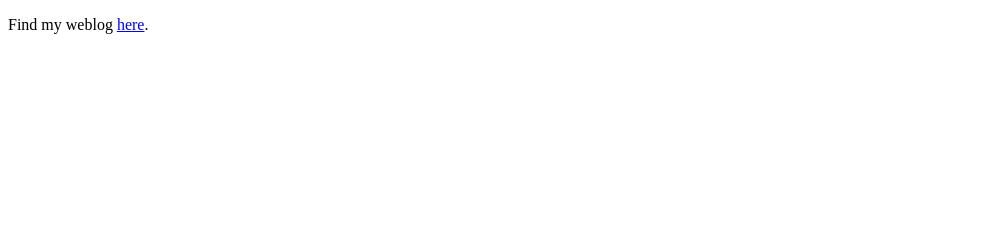
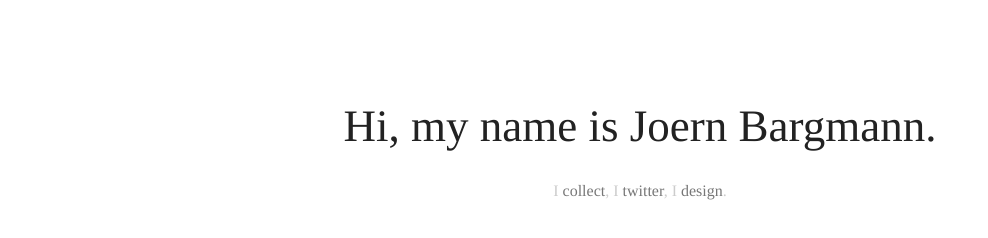
Before and after one commit to joernba/joernba.github.com, a plain HTML site: page index.html in a window 1280 px wide. Shown: the whole page, without its empty margins (0-988 px from the left). Drawn offline with Linux system fonts and the light colour scheme.

Commit message:
basic page design and content

```diff
--- a/index.html
+++ b/index.html
@@ -4,8 +4,21 @@
 	<head>
 		<meta http-equiv="Content-type" content="text/html; charset=utf-8">
 		<title>Joernba Github</title>
+
+		<style type="text/css" media="screen">
+		      * { margin: 0; padding: 0; }
+		      body { font-family: Baskerville, Times, Times New Roman, serif; background-color: #fff; overflow: auto; color: #ccc; font-size: 16px; }
+		      h1 { font-weight: normal; margin-bottom: 30px; color: #222; font-size: 45px; }
+		      a { text-decoration: none; color: #777; }
+		      a:hover { color: #444; }
+		      #page { width: 100%; text-align: center; margin: 100px 0; }
+		    </style>
+
 	</head>
 	<body id="index">
-		<p>Find my weblog <a href="http://immaterialfacts.com/">here</a>.</p>
+		<div id="page">
+			<h1>Hi, my name is Joern Bargmann.</h1>
+			<p>I <a href="http://immaterialfacts.com/">collect</a>, I <a href="http://twitter.com/joernba/">twitter</a>, I <a href="http://joernba.rgmann.com/">design</a>.</p>
+		</div>
 	</body>
 </html>
```
